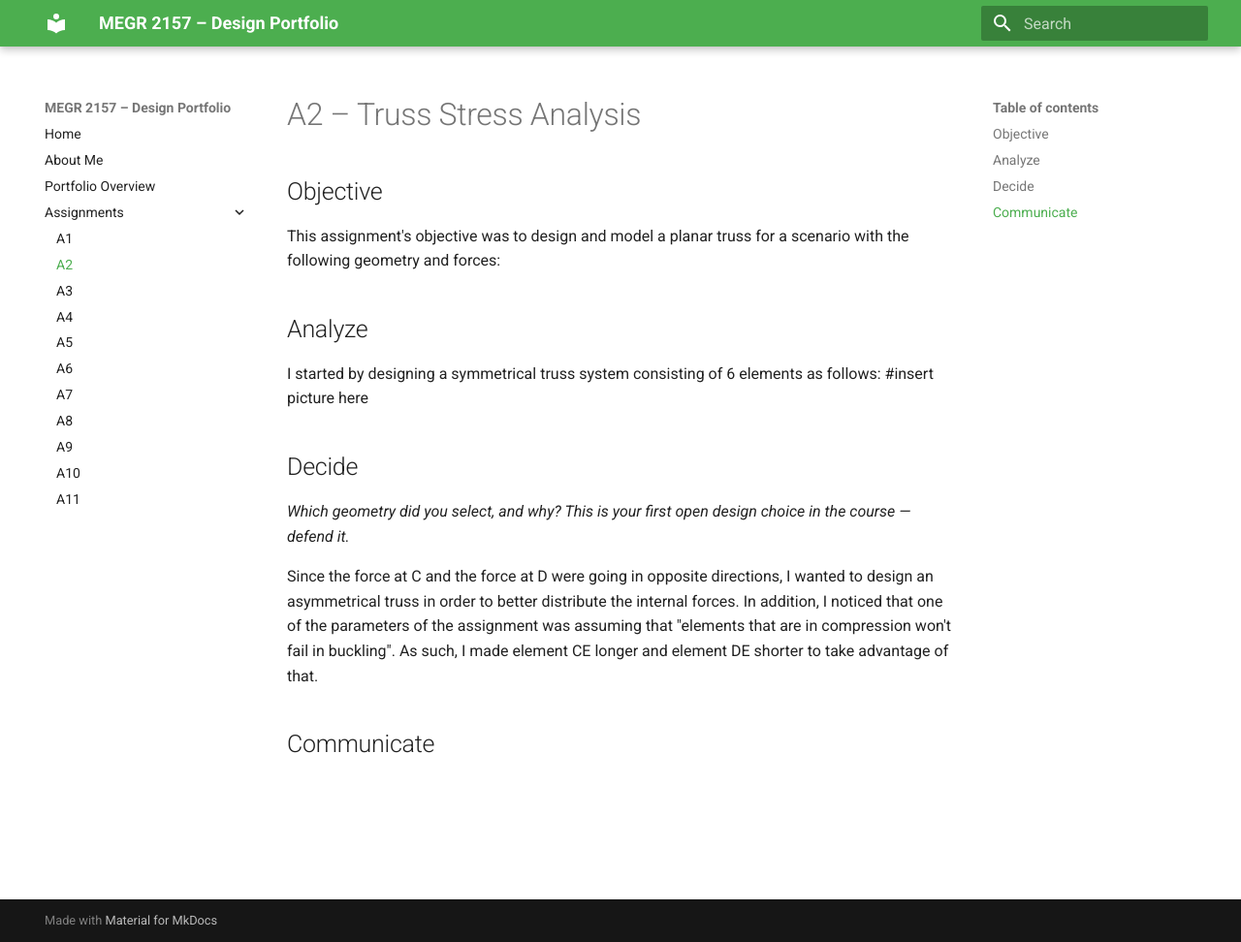
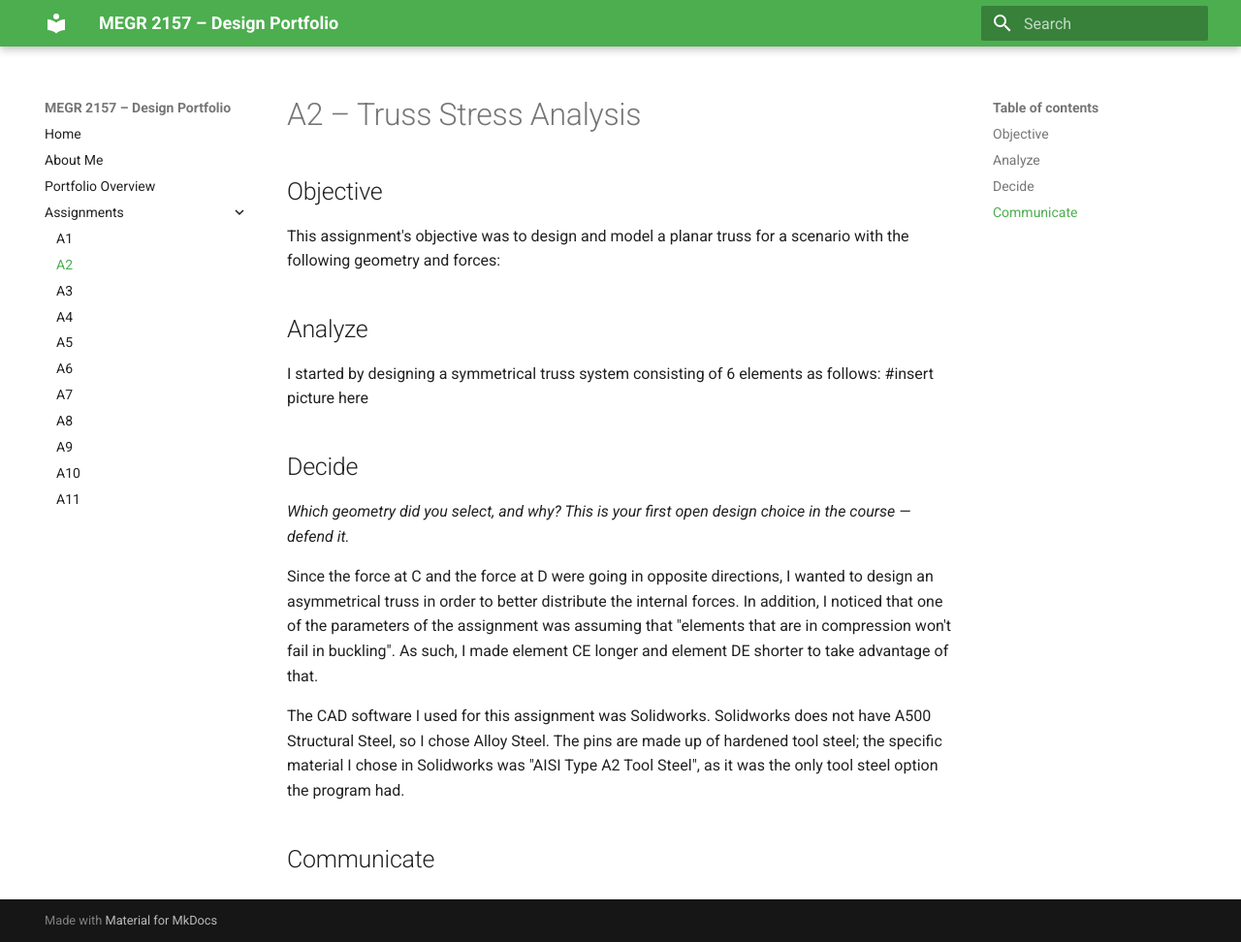
Before and after one commit to Ldreifuss/megr2157-project-portfolio, an MkDocs documentation site: the page built from docs/assignments/A02/index.md, in a window 1280 px wide and 972 px high. Shown: the whole window at 97% size. Built offline with MkDocs 1.6.1 and Material for MkDocs 9.7.7, drawn with Linux system fonts in a browser that asks for light colours.

Commit message:
Material Decision-Making Paragraph

```diff
--- a/docs/assignments/A02/index.md
+++ b/docs/assignments/A02/index.md
@@ -11,4 +11,6 @@ _Which geometry did you select, and why? This is your first open design choice i
 
 Since the force at C and the force at D were going in opposite directions, I wanted to design an asymmetrical truss in order to better distribute the internal forces. In addition, I noticed that one of the parameters of the assignment was assuming that "elements that are in compression won't fail in buckling". As such, I made element CE longer and element DE shorter to take advantage of that.
 
+The CAD software I used for this assignment was Solidworks. Solidworks does not have A500 Structural Steel, so I chose Alloy Steel. The pins are made up of hardened tool steel; the specific material I chose in Solidworks was "AISI Type A2 Tool Steel", as it was the only tool steel option the program had.
+
 ## Communicate
```
